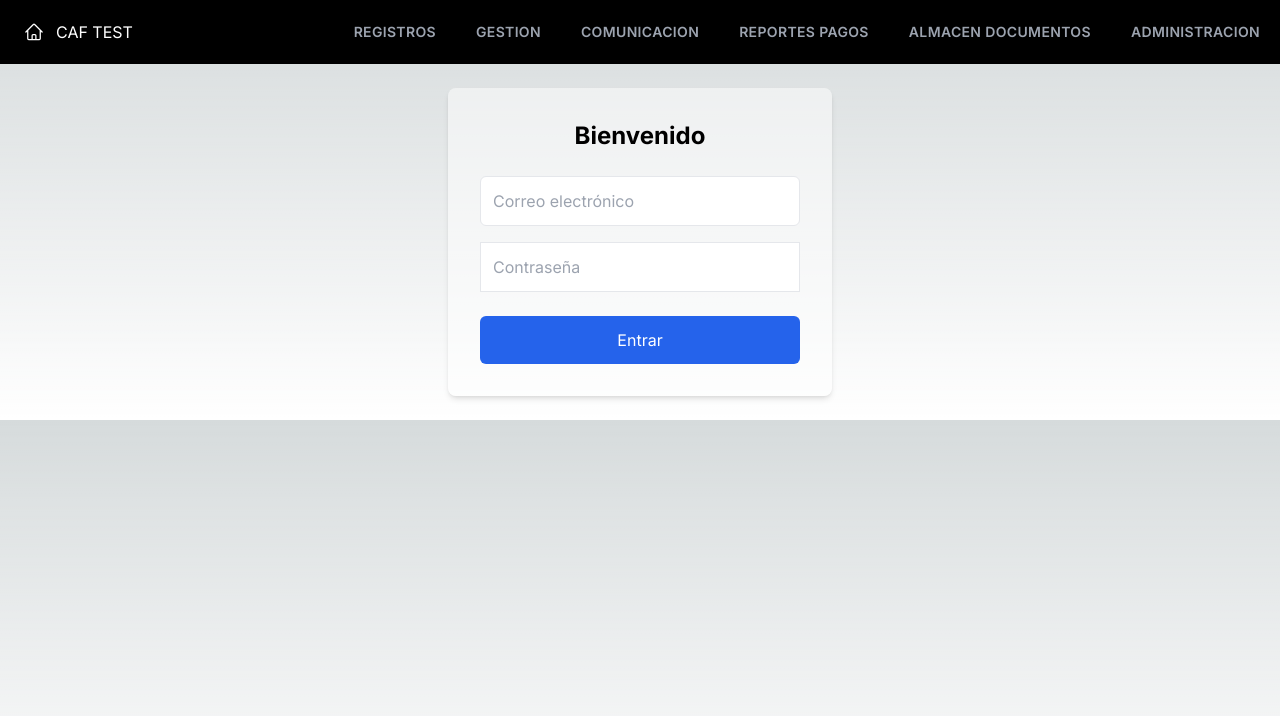
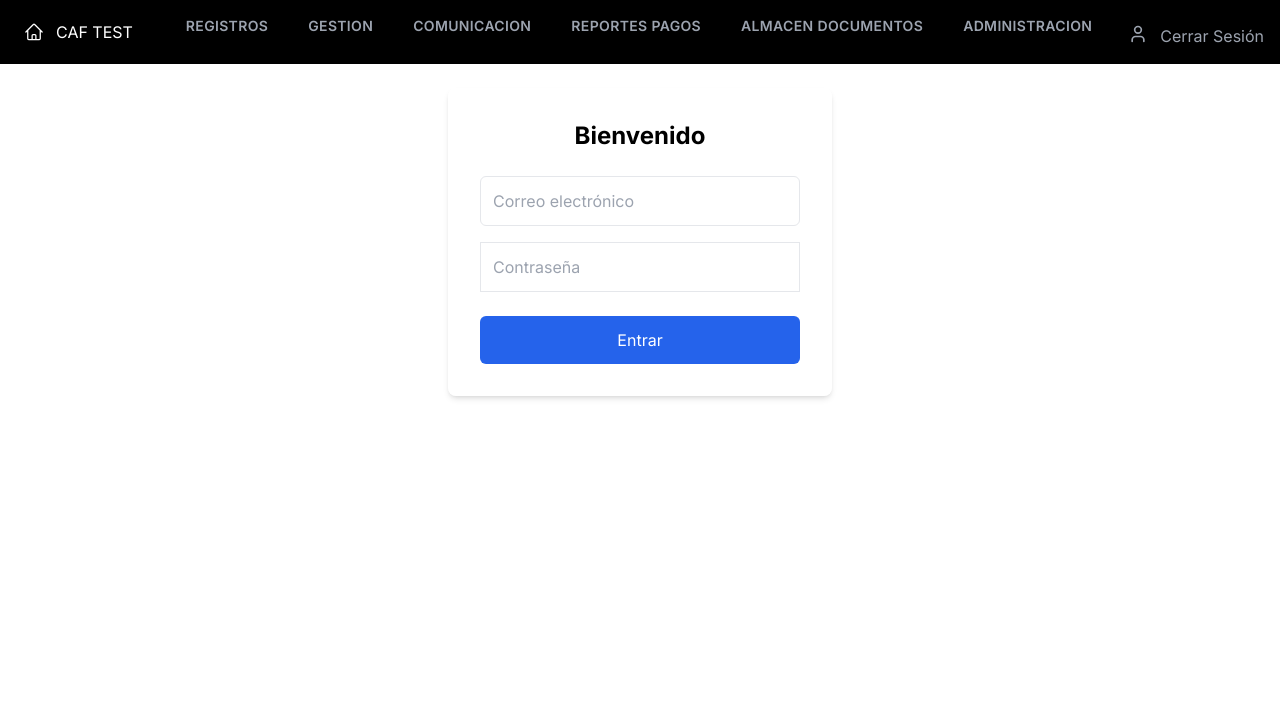
Before and after one commit to ErmacUwU/caftesting, a Next.js app: page /login in a window 1280 px wide. Shown: the top 716 px of the page. Built offline with nearby package versions, Linux system fonts and the light colour scheme; sample sign-in values are in the browser's storage.

Commit message:
Estandarizacion
Se realizaron el modelo base del sistema

```diff
--- a/app/globals.css
+++ b/app/globals.css
@@ -1,31 +1,7 @@
 @tailwind base;
 @tailwind components;
 @tailwind utilities;
-
-:root {
-  --foreground-rgb: 0, 0, 0;
-  --background-start-rgb: 214, 219, 220;
-  --background-end-rgb: 255, 255, 255;
-}
-
-
-@media (prefers-color-scheme: dark) {
-  :root {
-    --foreground-rgb: 255, 255, 255;
-    --background-start-rgb: 0, 0, 0;
-    --background-end-rgb: 0, 0, 0;
-  }
-}
-
-body {
-  color: rgb(var(--foreground-rgb));
-  background: linear-gradient(
-      to bottom,
-      transparent,
-      rgb(var(--background-end-rgb))
-    )
-    rgb(var(--background-start-rgb));
-}
+@custom-variant dark (&:where(.dark, .dark *));
 
 
 @layer utilities {
--- a/app/page.jsx
+++ b/app/page.jsx
@@ -12,7 +12,7 @@ const backgroundStyle={
 
 const Page = () => {
   return (
-    <div style={backgroundStyle} className=" flex h-screen">
+    <div className=" flex h-screen">
       <div className="flex-1 p-6">
         <h3 className='mx-auto bg-slate-500 flex items-center p-4 text-white text-xl'>
           SISTEMA DE PRUEBA DE FUNCIONALIDADES PARA CAF
--- a/app/sidebar/sidebar.jsx
+++ b/app/sidebar/sidebar.jsx
@@ -30,7 +30,7 @@ const Sidebar = () => {
   const closeMenu = useCallback(() => setIsMenuOpen(false), []);
 
   return (
-    <div className="sticky top-0 container mx-auto flex justify-between items-center bg-black">
+    <div className="sticky top-0 container mx-auto flex justify-between items-center bg-black min-w-full">
       <div className="flex text-white h-16 items-center">
         <Link
           href="/"
@@ -84,16 +84,16 @@ const Sidebar = () => {
 
                   {openSections[section] && (
                     <ul className="md:absolute md:bg-black md:rounded-md md:shadow-lg">
-                      {getSectionLinks(section, closeMenu)}
+                      {getSectionLinks(section, closeMenu, openSections[section])}
                     </ul>
                   )}
                 </div>
               ))}
 
-              <li className="mt-2 md:hidden">
+              <li className="mt-2">
                 <button
                   onClick={logout}
-                  className="px-4 py-3 hover:bg-gray-700 rounded flex items-center w-full"
+                  className="px-4 py-3 hover:bg-gray-700 rounded flex items-start w-full text-gray-400"
                 >
                   <User className="h-5 w-5 mr-3" />
                   Cerrar Sesión
@@ -107,7 +107,7 @@ const Sidebar = () => {
   );
 };
 
-const getSectionLinks = (section, closeMenu) => {
+const getSectionLinks = (section, closeMenu, isOpen) => {
   const sectionConfig = {
     registros: [
       { href: "/registropacientes", text: "Registro Clientes", icon: UserPlusIcon },
@@ -141,8 +141,10 @@ const getSectionLinks = (section, closeMenu) => {
     <li key={href}>
       <Link
         href={href}
-        onClick={closeMenu}
-        className="px-4 py-3 hover:bg-gray-700 rounded flex items-center whitespace-nowrap"
+        onClick={() => {
+          closeMenu();  // Esto cerrará el menú al hacer clic en un enlace
+        }}
+        className={`px-4 py-3 hover:bg-gray-700 rounded flex items-center whitespace-nowrap ${isOpen ? 'text-gray-400' : 'text-gray-400'}`}
       >
         <Icon className="h-5 w-5 mr-3" />
         {text}
--- a/tailwind.config.js
+++ b/tailwind.config.js
@@ -6,6 +6,7 @@ module.exports = {
     "./components/**/*.{js,ts,jsx,tsx,mdx}",
     "./app/**/*.{js,ts,jsx,tsx,mdx}",
   ],
+darkMode:"class",
   theme: {
     extend: {
       backgroundImage: {
```
